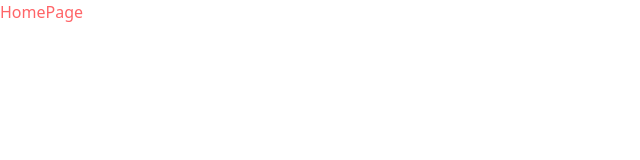
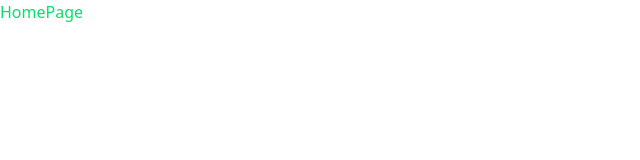
Before and after one commit to DevNest-Prince/Alpha, a React (Vite) app: page / in a window 1280 px wide. Shown: the top 160 px of the page, without its empty margins (0-640 px from the left). Built offline with nearby package versions, Linux system fonts and the light colour scheme.

Commit message:
fix: change text color from red to green in HomePage component

```diff
--- a/src/Components/HomePage.jsx
+++ b/src/Components/HomePage.jsx
@@ -2,7 +2,7 @@ import React from 'react'
 
 function HomePage() {
   return (
-    <div className='text-red-400'>HomePage</div>
+    <div className='text-green-400'>HomePage</div>
   )
 }
 
```
